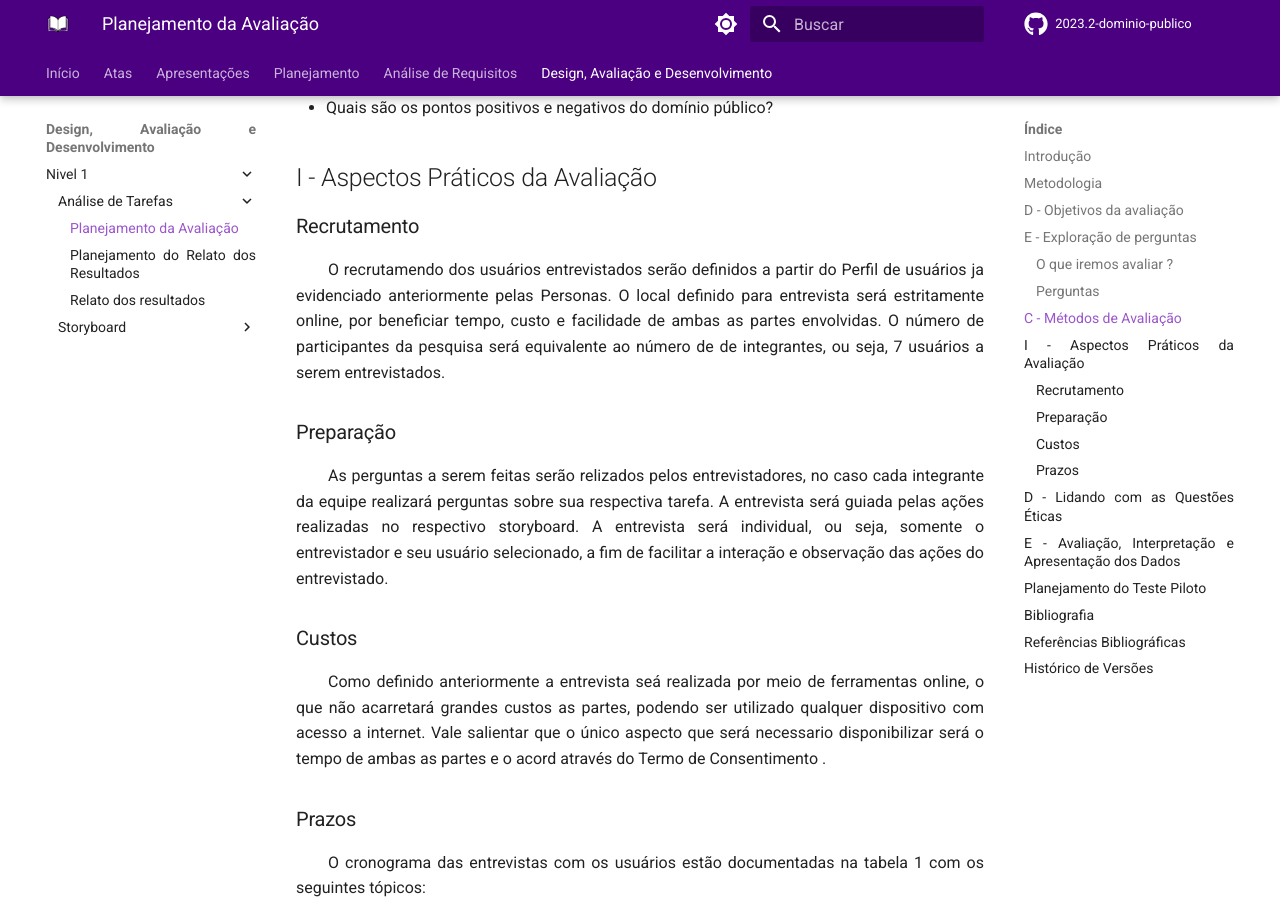
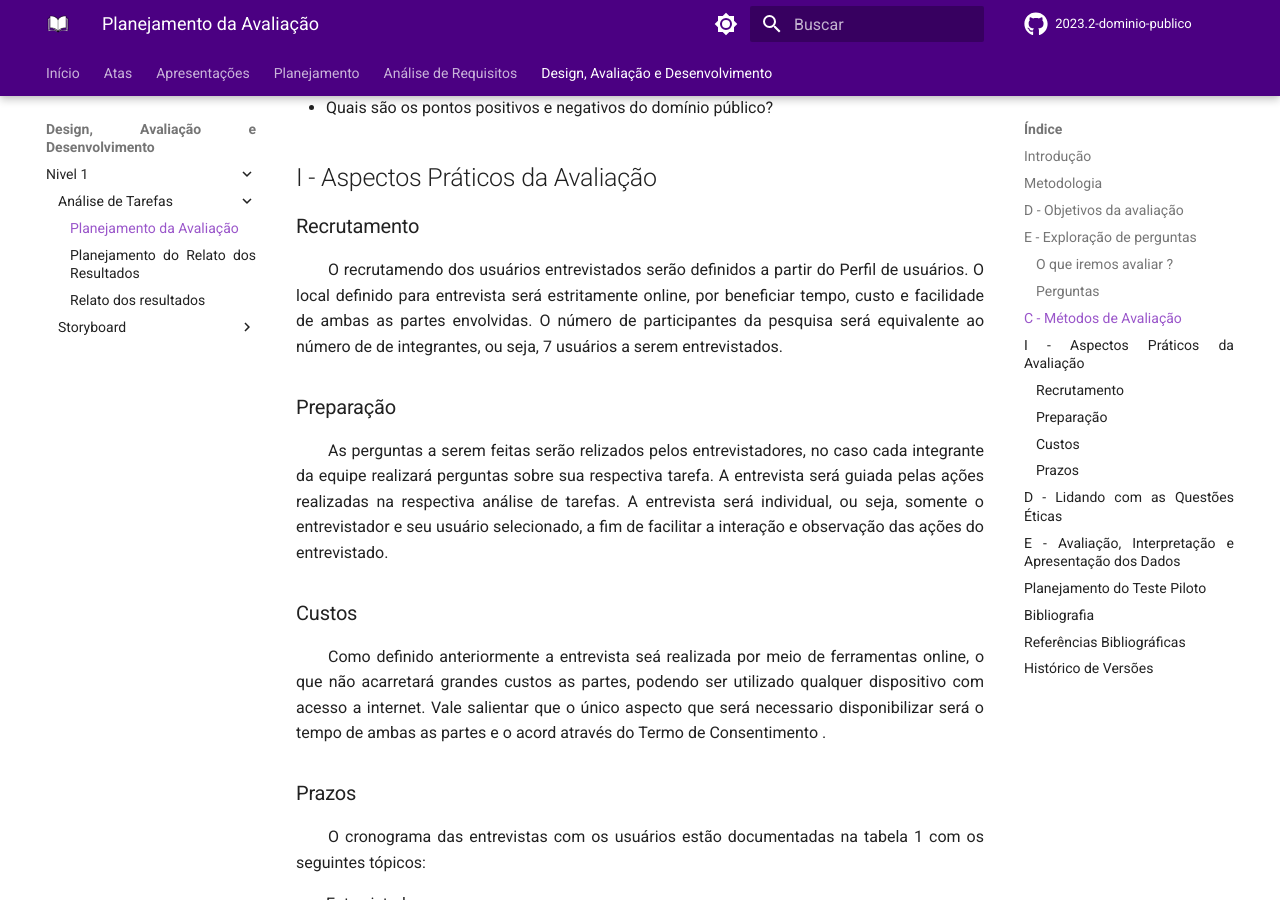
Before and after one commit to Interacao-Humano-Computador/2023.2-Dominio-Publico, an MkDocs documentation site: the page built from docs/design_avalaiacao_desenvolvimento/nivel1/analise_de_tarefas/planejamento_avaliacao.md, in a window 1280 px wide and 900 px high, scrolled down 3197 px. Built offline with MkDocs 1.6.1 and Material for MkDocs 9.7.7, drawn with Linux system fonts in a browser that asks for light colours; comment, search, counter and statistics services are not loaded.

Commit message:
corrigindo alguns erros

```diff
--- a/docs/design_avalaiacao_desenvolvimento/nivel1/analise_de_tarefas/planejamento_avaliacao.md
+++ b/docs/design_avalaiacao_desenvolvimento/nivel1/analise_de_tarefas/planejamento_avaliacao.md
@@ -91,11 +91,11 @@ Para avaliar o domínio público, usaremos uma combinação de métodos de inves
 
 ### Recrutamento
 
-O recrutamendo dos usuários entrevistados serão definidos a partir do Perfil de usuários ja evidenciado anteriormente pelas Personas. O local definido para entrevista será estritamente online, por beneficiar tempo, custo e facilidade de ambas as partes envolvidas. O número de participantes da pesquisa será equivalente ao número de de integrantes, ou seja, 7 usuários a serem entrevistados.
+O recrutamendo dos usuários entrevistados serão definidos a partir do Perfil de usuários. O local definido para entrevista será estritamente online, por beneficiar tempo, custo e facilidade de ambas as partes envolvidas. O número de participantes da pesquisa será equivalente ao número de de integrantes, ou seja, 7 usuários a serem entrevistados.
 
 ### Preparação
 
-As perguntas a serem feitas serão relizados pelos entrevistadores, no caso cada integrante da equipe realizará perguntas sobre sua respectiva tarefa. A entrevista será guiada pelas ações realizadas no respectivo storyboard. A entrevista será individual, ou seja, somente o entrevistador e seu usuário selecionado, a fim de facilitar a interação e observação das ações do entrevistado.
+As perguntas a serem feitas serão relizados pelos entrevistadores, no caso cada integrante da equipe realizará perguntas sobre sua respectiva tarefa. A entrevista será guiada pelas ações realizadas na respectiva análise de tarefas. A entrevista será individual, ou seja, somente o entrevistador e seu usuário selecionado, a fim de facilitar a interação e observação das ações do entrevistado.
 
 ### Custos
 
```
